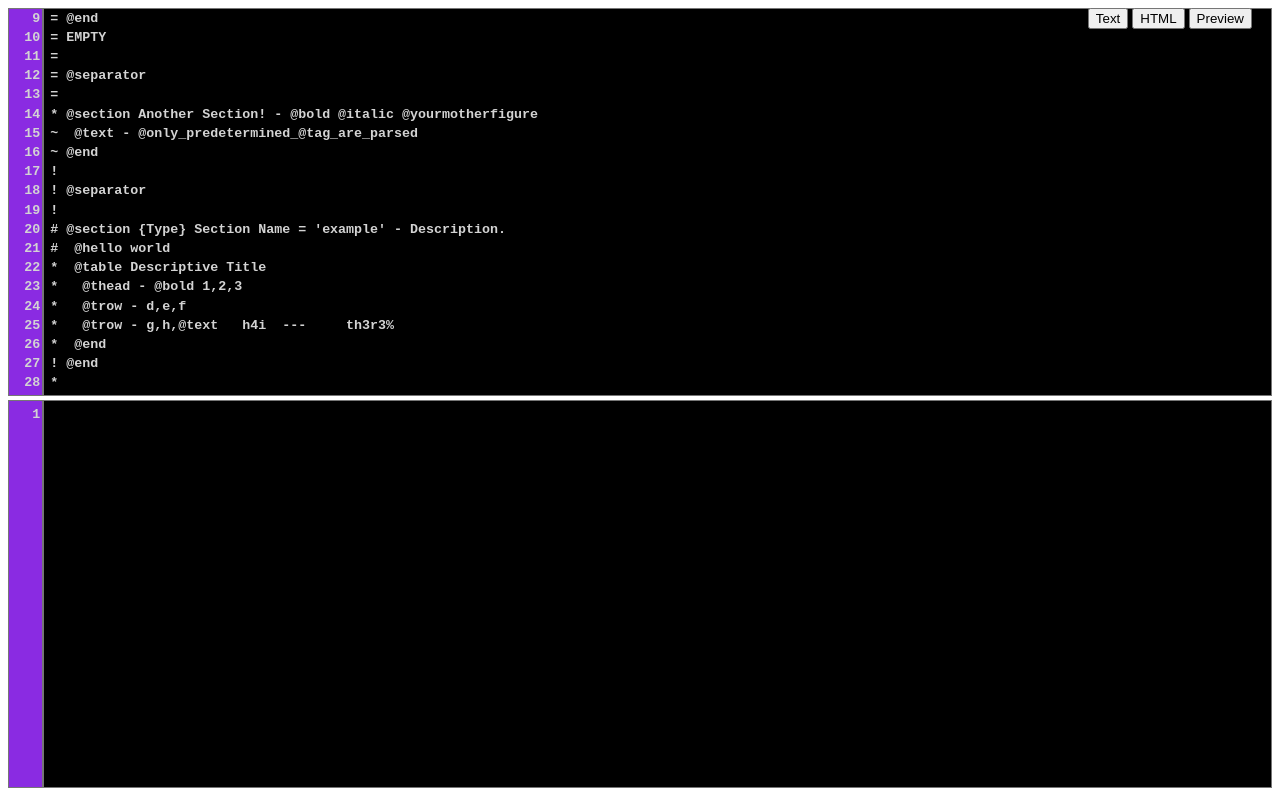
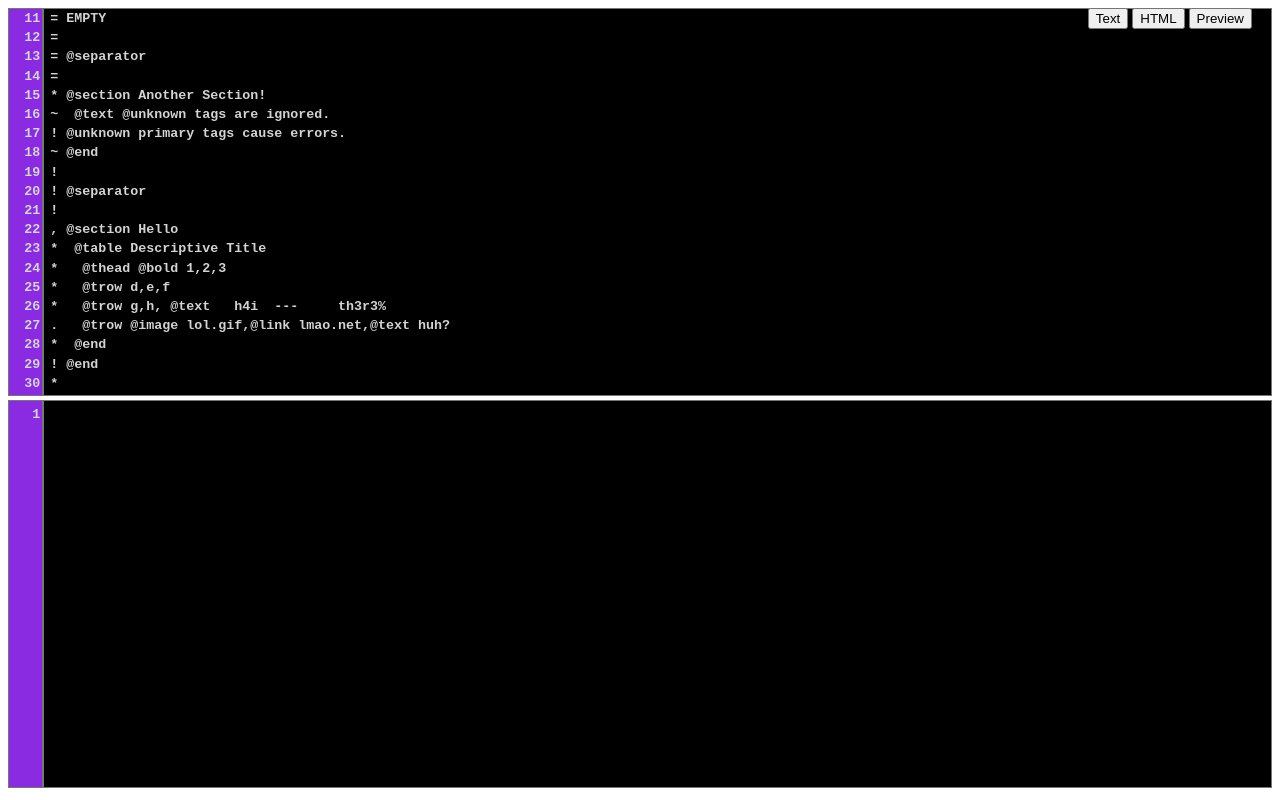
Before and after one commit to l3laze/Doccomment, a plain HTML site: page doc.html in a window 1280 px wide. Drawn offline with Linux system fonts and the light colour scheme.

Commit message:
Refined, New Default Data
* Refined some existing data.
* Added some new data.

```diff
--- a/doc.html
+++ b/doc.html
@@ -82,30 +82,32 @@
 <textarea id="lines_ta_input" class="lines"></textarea>
 <textarea id="ta_input" class="editor">
 # @root What?
-# @section "Hello! Hello! HELLOOOO!!!!"
-#  @list "Something Something" - List description.
-#   @item 'Something Here' - Description of item.
-*   @item Here be GitHub - @link https://www.github.com
-*   @item @text Again - whirled#=+!@#$%^&*()-_{}[]\|:;,>&lt;.
-*   @item "Meow, meow, meow." - @image https://avatars.githubusercontent.com/u/18404758?s=16&v=4
+# @section Hello! Hello! HELLOOOO!!!!
+#  @list
+#   @item @text Description of item.
+*   @item @link https://www.github.com GitHub
+*   @item @text Hallo whirled#=+!@#$%^&*()-_{}[]\|:;,>&lt;.
+*   @item @image https://avatars.githubusercontent.com/u/18404758
+*   @item @image whoop.jpg @text whooooooop.
 #  @end
 = @end
 = EMPTY
 =
 = @separator
 =
-* @section Another Section! - @bold @italic @yourmotherfigure
-~  @text - @only_predetermined_@tag_are_parsed
+* @section Another Section!
+~  @text @unknown tags are ignored.
+! @unknown primary tags cause errors.
 ~ @end
 !
 ! @separator
 !
-# @section {Type} Section Name = 'example' - Description.
-#  @hello world
+, @section Hello
 *  @table Descriptive Title
-*   @thead - @bold 1,2,3
-*   @trow - d,e,f
-*   @trow - g,h,@text   h4i  ---     th3r3%
+*   @thead @bold 1,2,3
+*   @trow d,e,f
+*   @trow g,h, @text   h4i  ---     th3r3%
+.   @trow @image lol.gif,@link lmao.net,@text huh?
 *  @end
 ! @end
 *</textarea>
```
